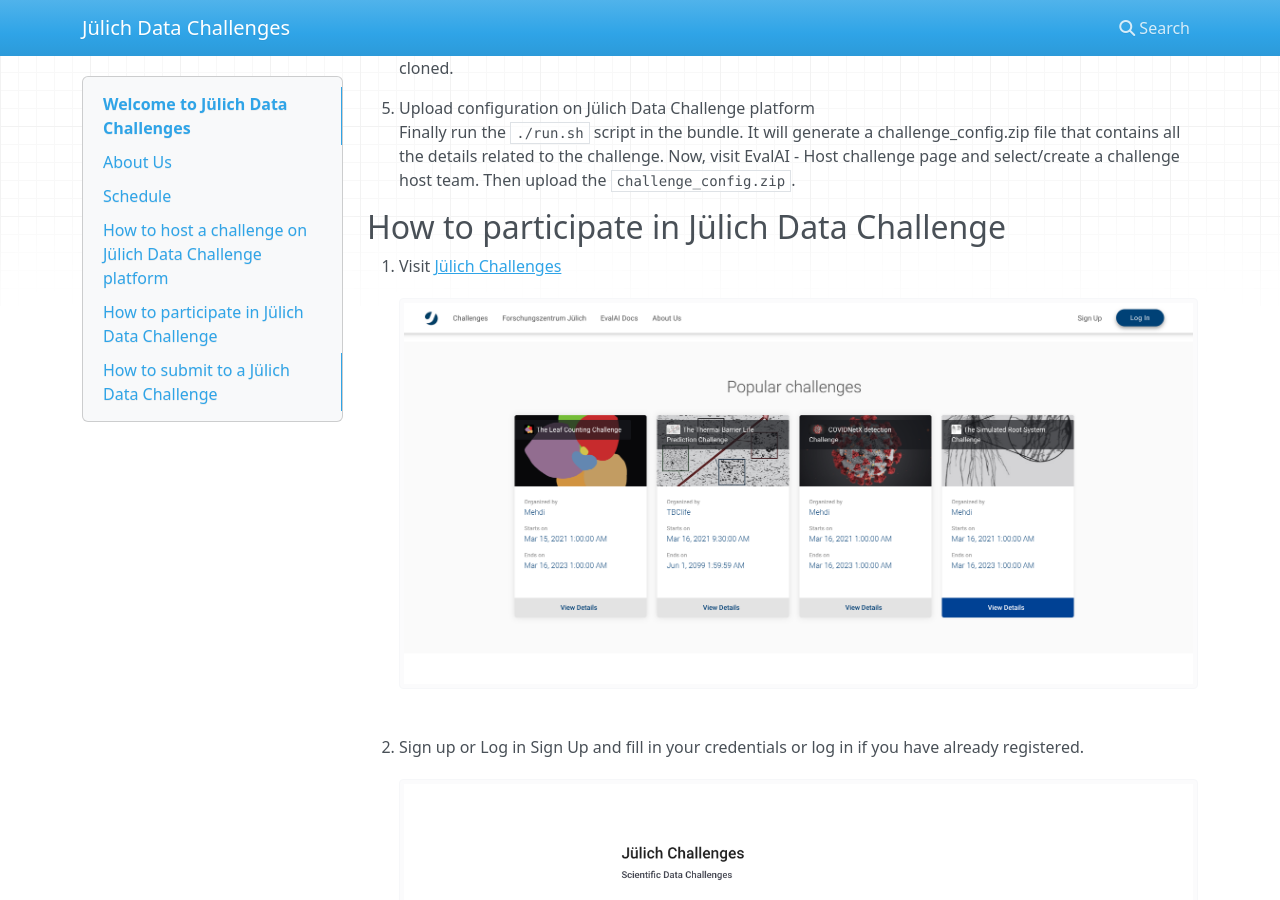
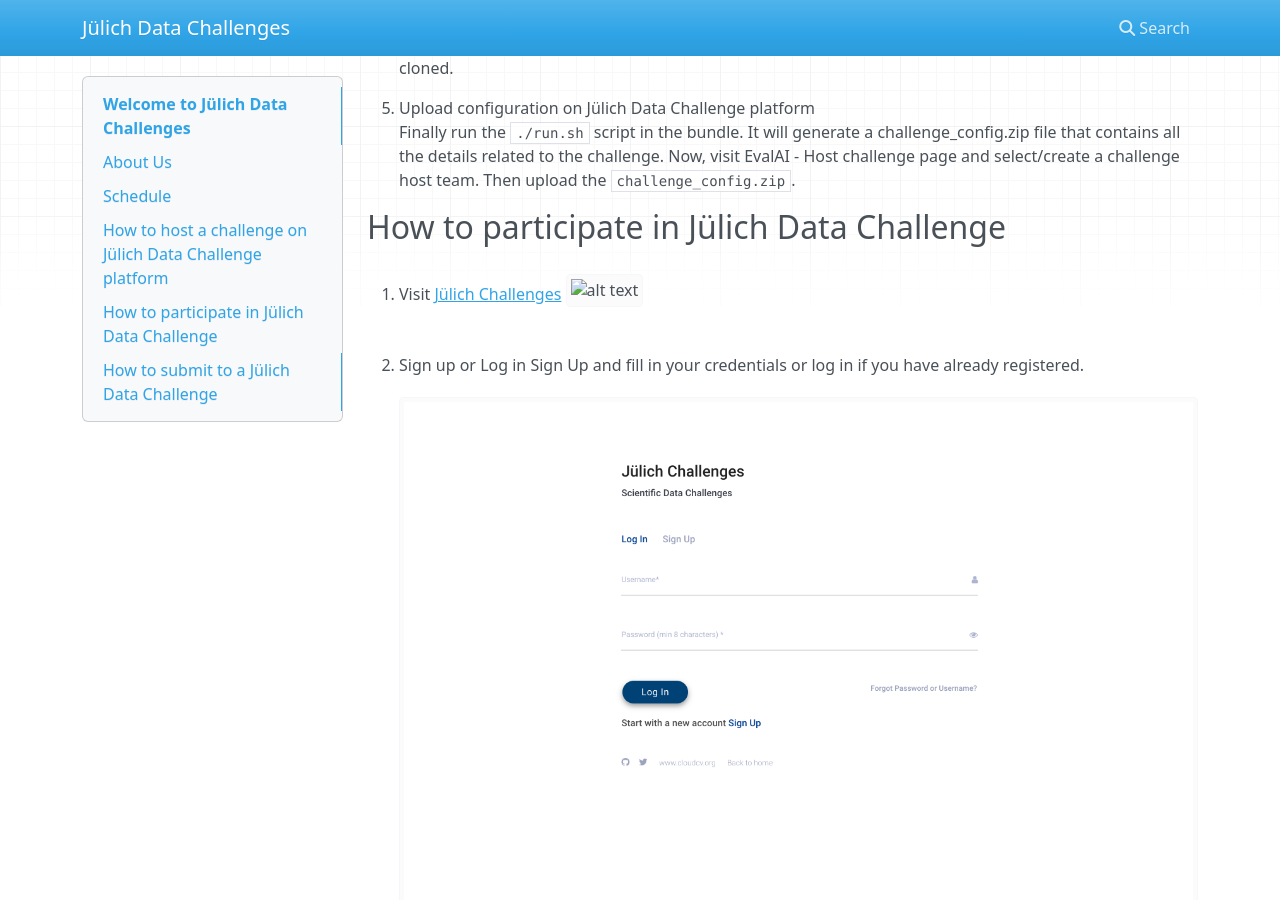
Before and after one commit to HelmholtzAI-FZJ/juelich_challenges_readthedoc, an MkDocs documentation site: the page built from docs/index.md, in a window 1280 px wide and 900 px high, scrolled down 1032 px. Built offline with MkDocs 1.6.1, drawn with Linux system fonts in a browser that asks for light colours; nearby versions of some CDN libraries.

Commit message:
Update index.md

```diff
--- a/docs/index.md
+++ b/docs/index.md
@@ -32,7 +32,7 @@ The hackathon is scheduled for 4 days as a fully virtual event. The first day is
 
 ## How to participate in Jülich Data Challenge
 1. Visit [Jülich Challenges](https://data-challenges.fz-juelich.de/)
-![alt text](../images/6a.png)
+![alt text](../docs/images/6a.png)
 
 2. Sign up or Log in
 Sign Up and fill in your credentials or log in if you have already registered.
```
